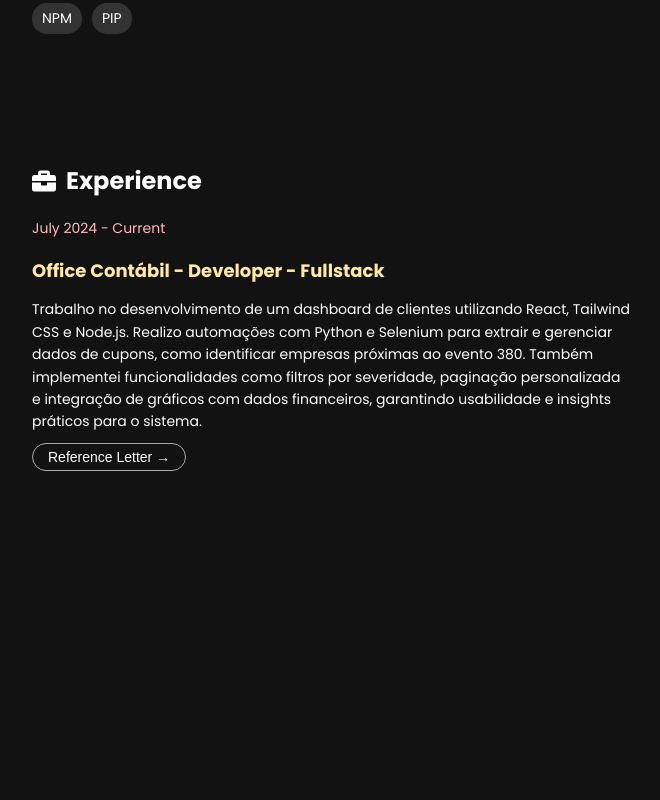
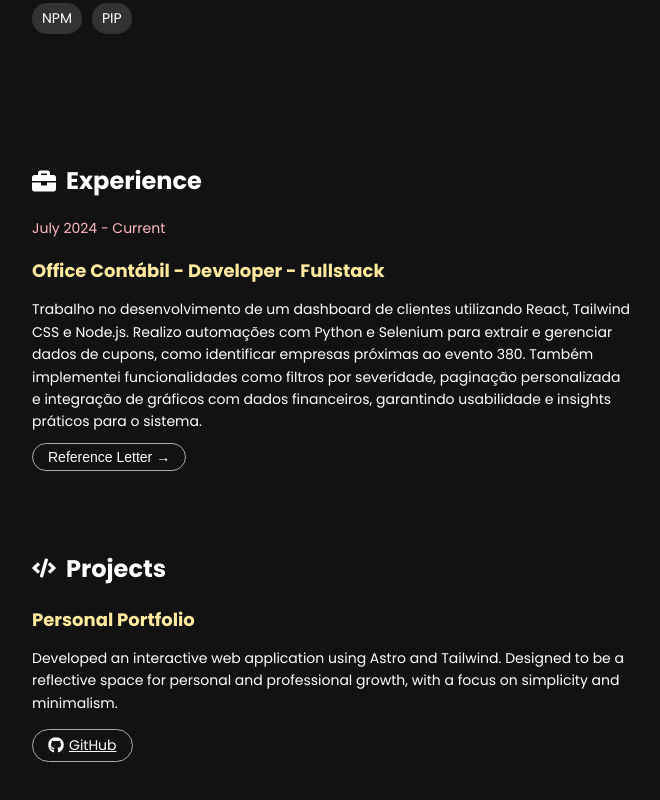
Before and after one commit to gabrielcsilvaa/PortfolioGabriel-react, a React (Create React App) app: page / in a window 1280 px wide. Shown: the part 2187-2987 px from the top of the page, without its empty margins (308-968 px from the left). Before the commit the page ends 2718 px from the top, so only its background shows below. Built offline with nearby package versions, Linux system fonts and the light colour scheme.

Commit message:
fazedno o componente projetos

```diff
--- a/src/App.js
+++ b/src/App.js
@@ -4,6 +4,7 @@ import Education from './components/education';
 import Languages from './components/languages';
 import Skills from './components/skills';
 import Experience from './components/experience';
+import Projects from './components/projects';
 function App() {
   return (
     <div className='App'>
@@ -13,6 +14,7 @@ function App() {
       <Languages />
       <Skills />
       <Experience />
+      <Projects />
     </div>
   );
 }
--- /dev/null
+++ b/src/components/projects.jsx
@@ -0,0 +1,32 @@
+import '../styles/projects.css';
+import { FaCode, FaGithub } from 'react-icons/fa';
+
+function Projects() {
+  return (
+    <div className='projects-container'>
+      <section id='projects'>
+        <h2 className='projects-title'>
+          <FaCode className='projects-icon' /> Projects
+        </h2>
+      </section>
+      <div className='project-item'>
+        <h3 className='project-name'>Personal Portfolio</h3>
+        <p className='project-description'>
+          Developed an interactive web application using Astro and Tailwind.
+          Designed to be a reflective space for personal and professional
+          growth, with a focus on simplicity and minimalism.
+        </p>
+        <div className='project-links'>
+          <a
+            href='https://github.com/gabrielcsilvaa/PortfolioGabriel-react'
+            className='project-link'
+          >
+            <FaGithub className='icon' /> GitHub
+          </a>
+        </div>
+      </div>
+    </div>
+  );
+}
+
+export default Projects;
--- /dev/null
+++ b/src/styles/projects.css
@@ -0,0 +1,63 @@
+.projects-container {
+  color: #ffffff;
+  padding: 20px;
+  max-width: 600px;
+  margin: 0 auto;
+}
+
+.projects-title {
+  font-size: 24px;
+  margin-bottom: 20px;
+  display: flex;
+  align-items: center;
+}
+
+.projects-icon {
+  font-size: 24px;
+  margin-right: 10px;
+}
+
+.project-item {
+  margin-bottom: 20px;
+}
+
+.project-name {
+  font-size: 18px;
+  font-weight: bold;
+  color: #FFEA9F; /* Amarelo */
+  margin-bottom: 10px;
+}
+
+.project-description {
+  font-size: 14px;
+  line-height: 1.6;
+  margin-bottom: 15px;
+}
+
+.project-links {
+  display: flex;
+  gap: 10px;
+}
+
+.project-link {
+  background-color: transparent;
+  border: 1px solid #aaaaaa;
+  color: #ffffff;
+  padding: 5px 15px;
+  border-radius: 20px;
+  cursor: pointer;
+  font-size: 14px;
+  display: inline-flex;
+  align-items: center;
+  transition: background-color 0.3s, color 0.3s;
+}
+
+.project-link:hover {
+  background-color: #444444;
+  border-color: #ffffff;
+}
+
+.icon {
+  margin-right: 5px;
+  font-size: 16px;
+}
```
